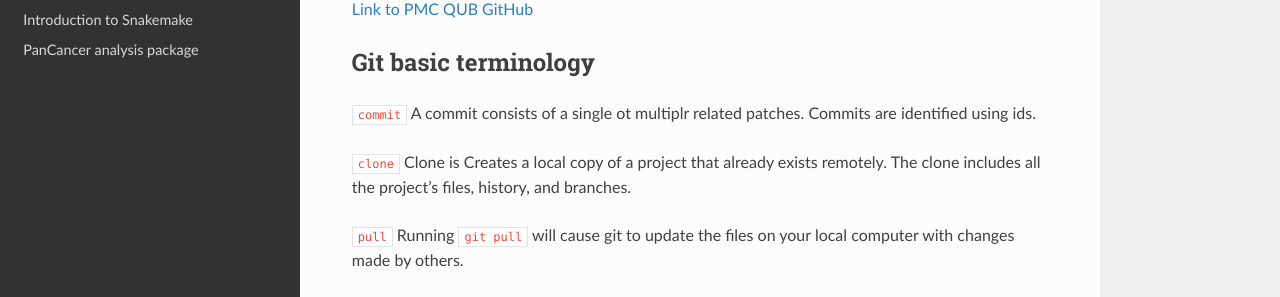
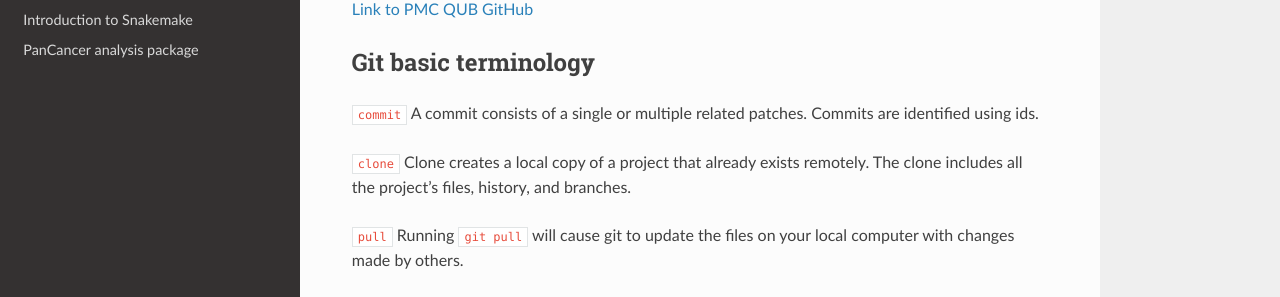
Before and after one commit to sirintra/PMC-PC-training, a Sphinx documentation site: the page built from docs/source/git.rst, in a window 1280 px wide and 900 px high, scrolled down 715 px. Shown: the part 364-661 px from the top of the window. Built offline with Sphinx 7.4.7 and the Read the Docs theme 2.0.0, drawn with Linux system fonts in a browser that asks for light colours.

Commit message:
Update git.rst

```diff
--- a/docs/source/git.rst
+++ b/docs/source/git.rst
@@ -31,10 +31,10 @@ GitHub provides useful features like issues (thread discussions), code review, p
 Git basic terminology
 ---------------------
 ``commit``
-A commit consists of a single ot multiplr related patches. Commits are identified using ids.
+A commit consists of a single or multiple related patches. Commits are identified using ids.
 
 ``clone``
-Clone is Creates a local copy of a project that already exists remotely. The clone includes all the project's files, history, and branches.
+Clone creates a local copy of a project that already exists remotely. The clone includes all the project's files, history, and branches.
 
 ``pull``
 Running ``git pull`` will cause git to update the files on your local computer with changes made by others.
```
